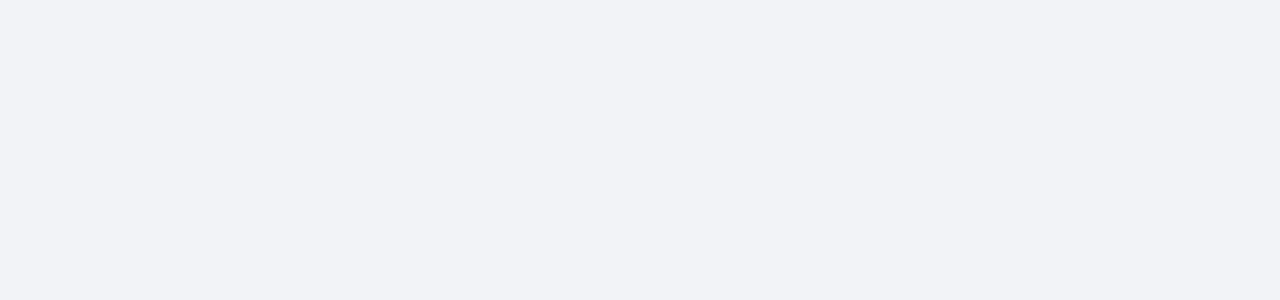
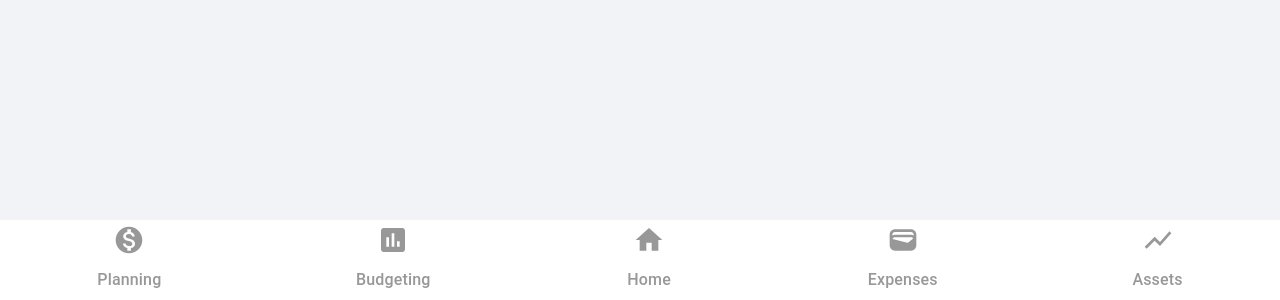
Before and after one commit to AmirHosein-Gharaati/AET-front, a React (Vite) app: page / in a window 1280 px wide. Shown: the part 500-800 px from the top of the page. Built offline with nearby package versions, Linux system fonts and the light colour scheme.

Commit message:
feat: implement navbar

```diff
--- /dev/null
+++ b/src/components/Navbar.tsx
@@ -0,0 +1,112 @@
+import { useLocation, useNavigate } from "react-router-dom";
+import { MouseEventHandler } from "react";
+
+import Stack from "@mui/material/Stack";
+import { Box, Button, Typography } from "@mui/material";
+
+import MonetizationOnIcon from "@mui/icons-material/MonetizationOn";
+import AssessmentIcon from "@mui/icons-material/Assessment";
+import HomeIcon from "@mui/icons-material/Home";
+import WalletIcon from "@mui/icons-material/Wallet";
+import ShowChartIcon from "@mui/icons-material/ShowChart";
+
+interface NavbarButtonProp {
+  text: string;
+  icon: JSX.Element;
+  onClick: MouseEventHandler;
+  active?: boolean;
+}
+
+export default function Navbar() {
+  const navigate = useNavigate();
+  const location = useLocation();
+
+  function handleOnClick(path: string) {
+    navigate(path);
+  }
+
+  function isActive(path: string) {
+    const currentPath = location.pathname;
+    return currentPath === path;
+  }
+
+  const buttons = [
+    {
+      text: "Planning",
+      icon: <MonetizationOnIcon sx={{ width: "32px", height: "32px" }} />,
+      path: "/dashboard/planning",
+      onClick: () => handleOnClick("/dashboard"),
+    },
+    {
+      text: "Budgeting",
+      icon: <AssessmentIcon sx={{ width: "32px", height: "32px" }} />,
+      onClick: () => handleOnClick("/dashboard"),
+      path: "/dashboard/budgeting",
+    },
+    {
+      text: "Home",
+      icon: <HomeIcon sx={{ width: "32px", height: "32px" }} />,
+      onClick: () => handleOnClick("/dashboard"),
+      path: "/dashboard",
+    },
+    {
+      text: "Expenses",
+      icon: <WalletIcon sx={{ width: "32px", height: "32px" }} />,
+      onClick: () => handleOnClick("/dashboard"),
+      path: "/dashboard/expense",
+    },
+    {
+      text: "Assets",
+      icon: <ShowChartIcon sx={{ width: "32px", height: "32px" }} />,
+      onClick: () => handleOnClick("/dashboard/asset"),
+      path: "/dashboard/asset",
+    },
+  ];
+
+  return (
+    <Stack
+      direction="row"
+      alignItems="center"
+      height="10%"
+      width="100%"
+      justifyContent="space-around"
+      sx={{ backgroundColor: "white" }}
+    >
+      {buttons.map((button) => (
+        <NavbarButton
+          key={button.text}
+          icon={button.icon}
+          onClick={button.onClick}
+          text={button.text}
+          active={isActive(button.path)}
+        />
+      ))}
+    </Stack>
+  );
+}
+
+function NavbarButton(prop: NavbarButtonProp) {
+  const color = prop.active ? "#0065F2" : "";
+
+  return (
+    <Button
+      onClick={prop.onClick}
+      sx={{
+        display: "flex",
+        flexDirection: "column",
+        height: "100%",
+        color: "#989898",
+      }}
+    >
+      <Box color={color}>{prop.icon}</Box>
+
+      <Typography
+        paddingY="4px"
+        fontWeight={500}
+        sx={{ textTransform: "capitalize", color: color }}
+      >
+        {prop.text}
+      </Typography>
+    </Button>
+  );
+}
--- a/src/layouts/minimal/MinimalLayout.tsx
+++ b/src/layouts/minimal/MinimalLayout.tsx
@@ -1,10 +1,19 @@
+import Navbar from "@/components/Navbar";
 import { Box } from "@mui/material";
 import { Outlet } from "react-router-dom";
 
 export default function MinimalLayout() {
   return (
-    <Box sx={{ backgroundColor: "#F2F3F6", height: "100vh" }} paddingX={4}>
-      <Outlet />
+    <Box
+      display="flex"
+      flexDirection="column"
+      justifyContent="space-between"
+      sx={{ backgroundColor: "#F2F3F6", height: "100vh" }}
+    >
+      <Box position="relative" height="100%" paddingX={4}>
+        <Outlet />
+      </Box>
+      <Navbar />
     </Box>
   );
 }
```
